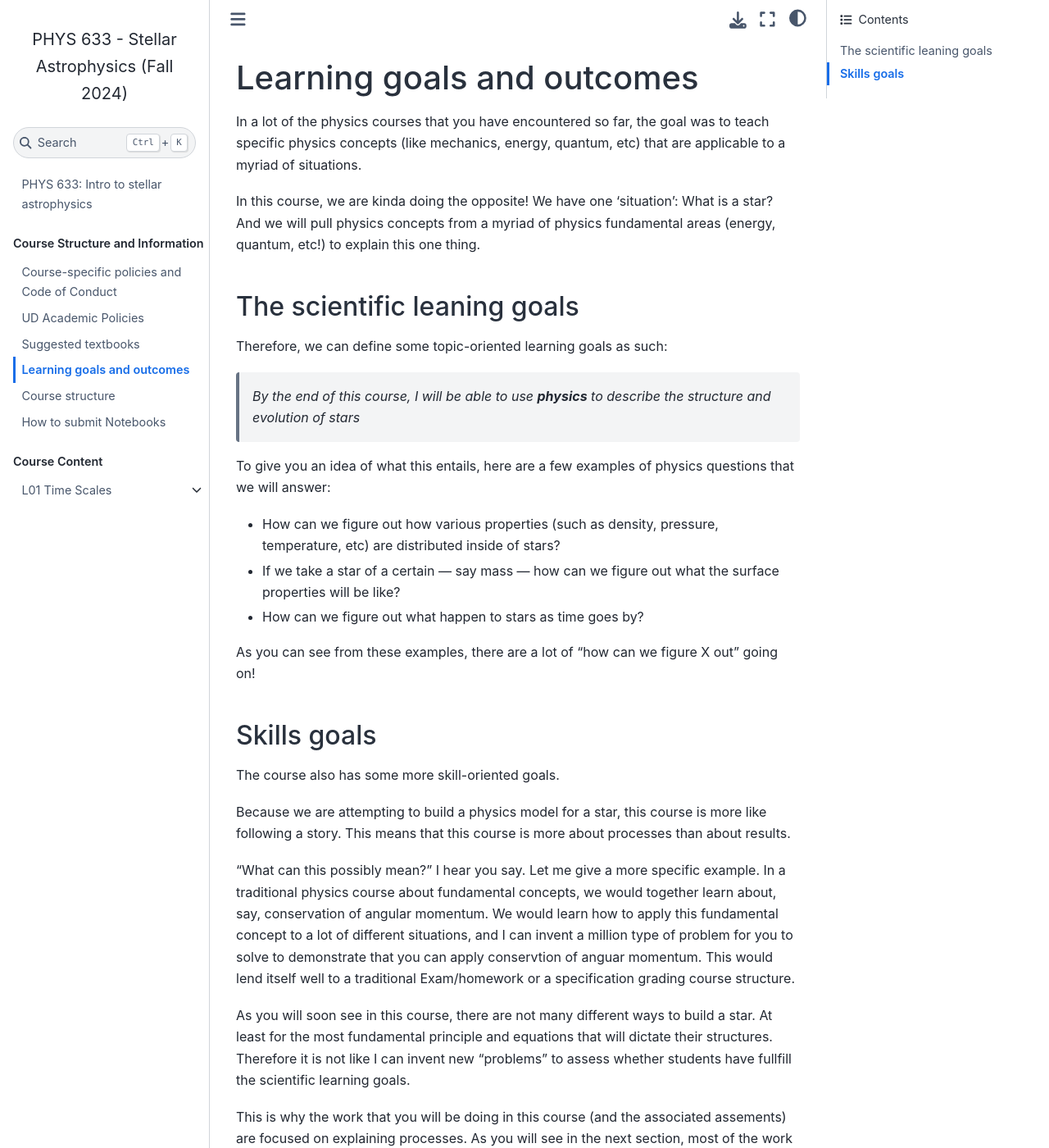
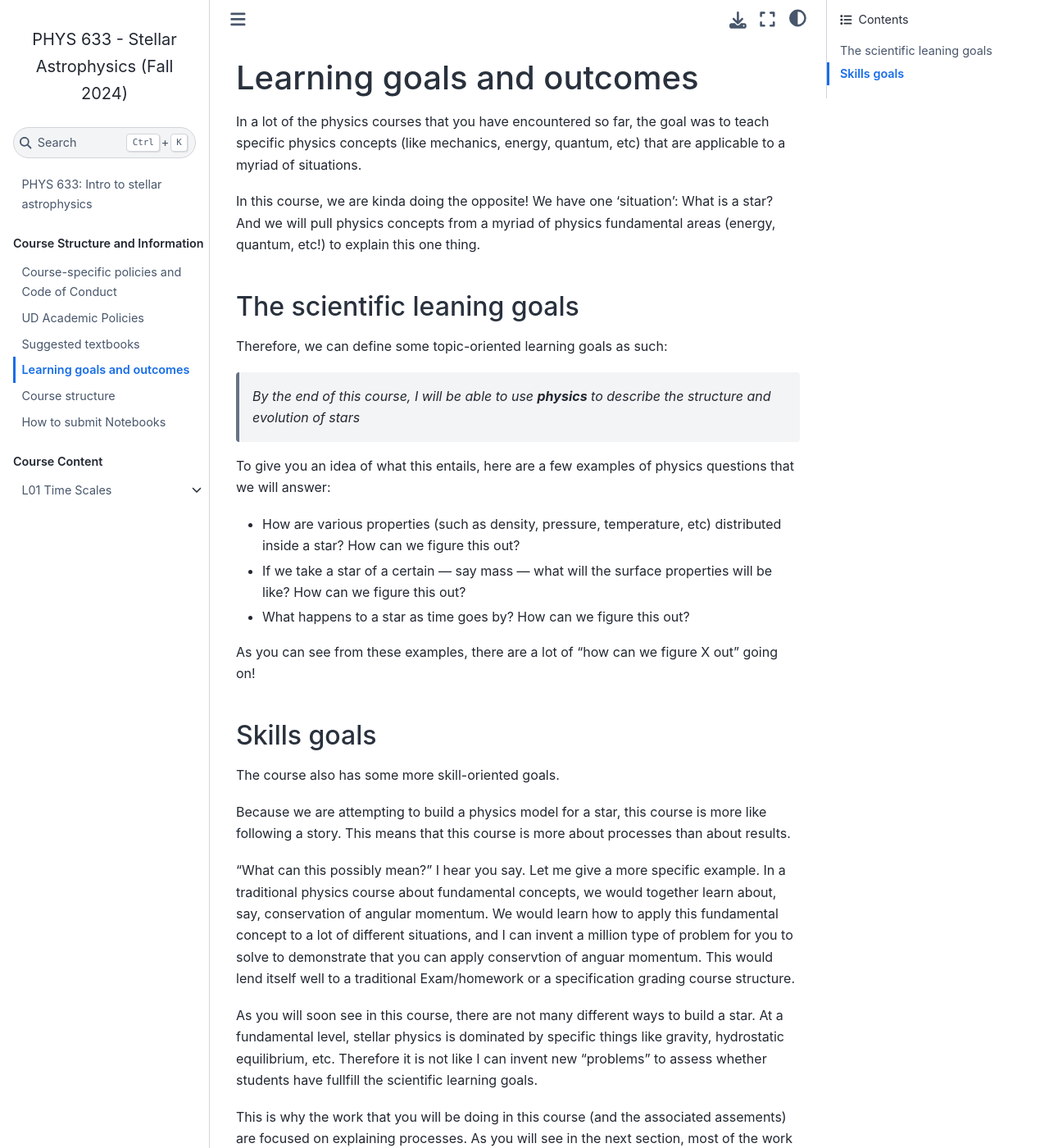
Before and after one commit to veropetit/PHYS633-F2024, a Jupyter Book: the page built from Book/CourseInformation/CourseGoals.md, in a window 1280 px wide and 1400 px high. Shown: the whole window at 82% size. Built offline with Jupyter Book 1.0.4 settings and Sphinx 7.4.7 and the Sphinx Book theme 1.1.4, drawn with Linux system fonts in a browser that asks for light colours.

Commit message:
Update goals and logo

```diff
--- a/Book/CourseInformation/CourseGoals.md
+++ b/Book/CourseInformation/CourseGoals.md
@@ -11,9 +11,9 @@ Therefore, we can define some topic-oriented learning goals as such:
 >*By the end of this course, I will be able to use **physics** to describe the structure and evolution of stars*
 
 To give you an idea of what this entails, here are a few examples of physics questions that we will answer:
-* How can we figure out how various properties (such as density, pressure, temperature, etc) are distributed inside of stars?
-* If we take a star of a certain — say mass — how can we figure out what the surface properties will be like?
-* How can we figure out what happen to stars as time goes by?
+* How are various properties (such as density, pressure, temperature, etc) distributed inside a star? How can we figure this out?
+* If we take a star of a certain — say mass — what will the surface properties will be like? How can we figure this out?
+* What happens to a star as time goes by? How can we figure this out?
 
 As you can see from these examples, there are a lot of "how can we figure X out" going on!
 
@@ -26,7 +26,7 @@ Because we are attempting to build a physics model for a star, this course is mo
 
 "What can this possibly mean?" I hear you say. Let me give a more specific example. In a traditional physics course about fundamental concepts, we would together learn about, say, conservation of angular momentum. We would learn how to apply this fundamental concept to a lot of different situations, and I can invent a million type of problem for you to solve to demonstrate that you can apply conservtion of anguar momentum. This would lend itself well to a traditional Exam/homework or a specification grading course structure.
 
-As you will soon see in this course, there are not many different ways to build a star. At least for the most fundamental principle and equations that will dictate their structures. Therefore it is not like I can invent new "problems" to assess whether students have fullfill the scientific learning goals.
+As you will soon see in this course, there are not many different ways to build a star. At a fundamental level, stellar physics is dominated by specific things like gravity, hydrostatic equilibrium, etc. Therefore it is not like I can invent new "problems" to assess whether students have fullfill the scientific learning goals.
 
 This is why the work that you will be doing in this course (and the associated assements) are focused on explaining processes. As you will see in the next section, most of the work will be in the form of mini-reports (called the Notebooks) that together will form a complete portfolio.
 
```
Also changed, not shown: 1 other file.
